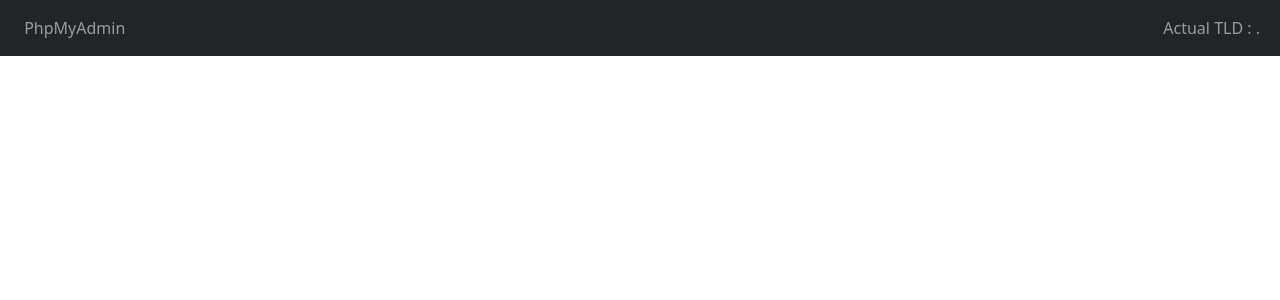
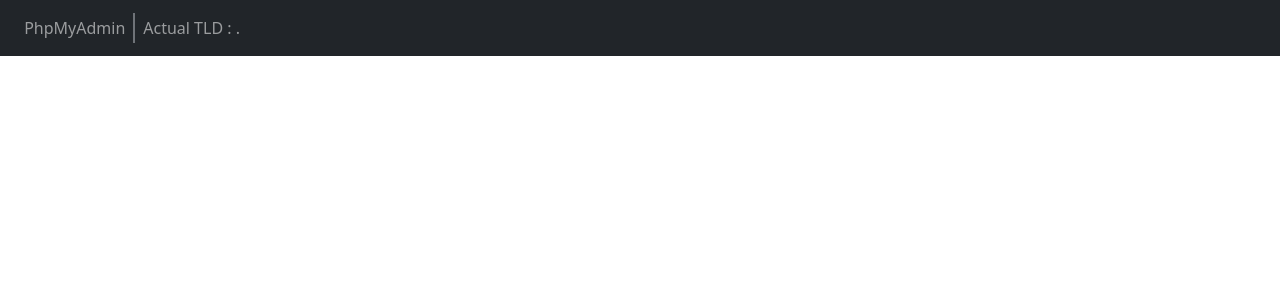
Before and after one commit to citiz3n4/valet-page-manager, a PHP site: page / in a window 1280 px wide. Shown: the top 300 px of the page. Run offline with PHP 8.4, Linux system fonts and the light colour scheme; data that the repository does not hold is empty.

Commit message:
Beautify navBar

```diff
--- a/index.php
+++ b/index.php
@@ -15,16 +15,27 @@ $domain = '.'.$config->domain;
 
   </head>
   <body>
+  <style>
+      .vl {
+          border-left: 2px solid;
+          height: 30px;
+          color: #6F7378;
+          margin-top: 5px;
+      }
+  </style>
+
 
 <nav class="navbar navbar-expand-md navbar-dark bg-dark mb-4">
   <div class="container-fluid">
     <div class="collapse navbar-collapse" id="navbarCollapse">
-      <ul class="navbar-nav w-100 mb-2 mb-md-0 d-flex justify-content-between align-items-center">
+<!--      <ul class="navbar-nav w-100 mb-2 mb-md-0 d-flex justify-content-between align-items-center">-->
+      <ul class="navbar-nav w-100 mb-2 mb-md-0">
         <li class="nav-item">
           <a class="nav-link" href="http://phpmyadmin.test">
 			  <img src="http://phpmyadmin.test/favicon.ico" width="16" alt=""> PhpMyAdmin
           </a>
         </li>
+          <div class="vl"></div>
           <li class="nav-item">
               <div class="nav-link pe-none">Actual TLD  : <?= $domain ?></div>
           </li>
@@ -97,22 +108,6 @@ function findFile($dir, $fileName) {
     }
     return false;
 }
-//function findFile($dir, $fileName) {
-//    $results = array();
-//    $files = scandir($dir);
-//    foreach ($files as $file) {
-//        if ($file === '.' || $file === '..') continue;
-//        $path = $dir . '/' . $file;
-//        if (is_dir($path)) {
-//            $results = array_merge($results, findFile($path, $fileName));
-//        } else {
-//            if (strcasecmp($file, $fileName) === 0) {
-//                $results[] = $path;
-//            }
-//        }
-//    }
-//    return $results;
-//}
 
 class Link {
     public bool $secure = false;
```
